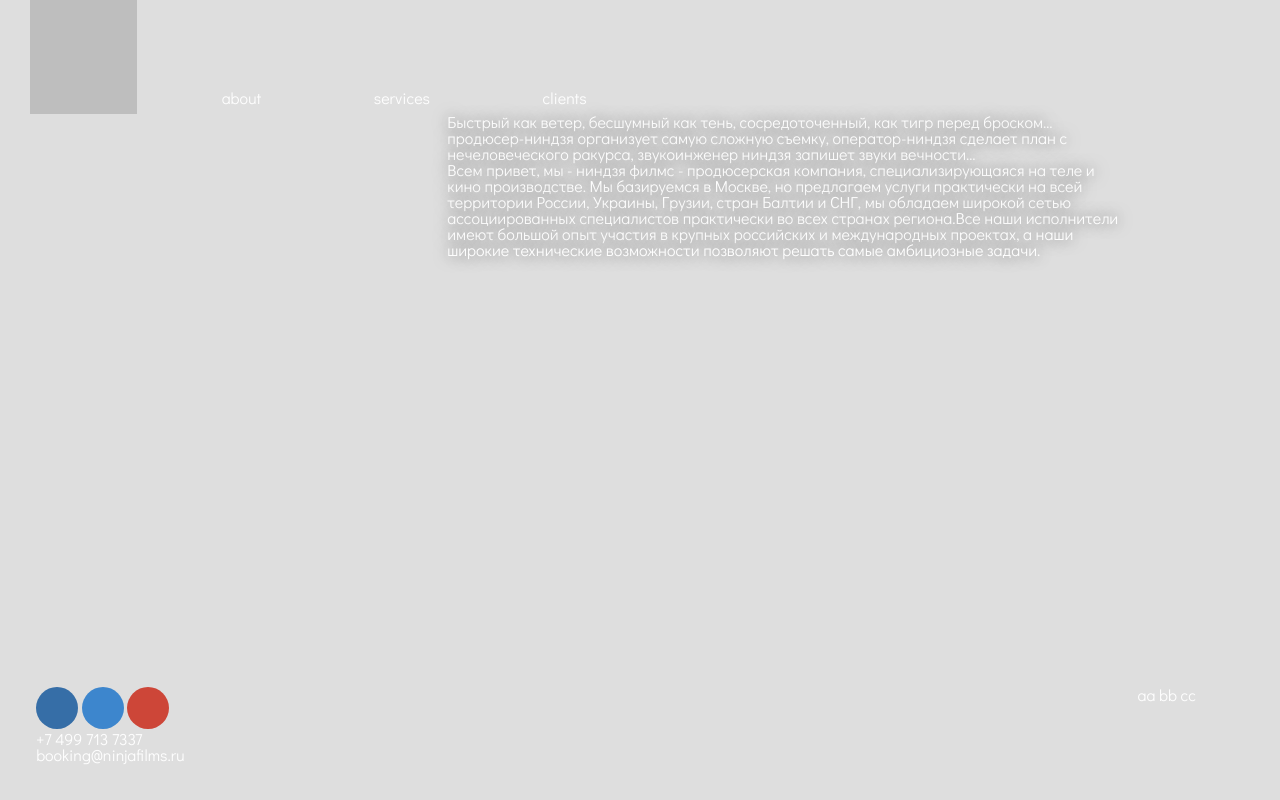
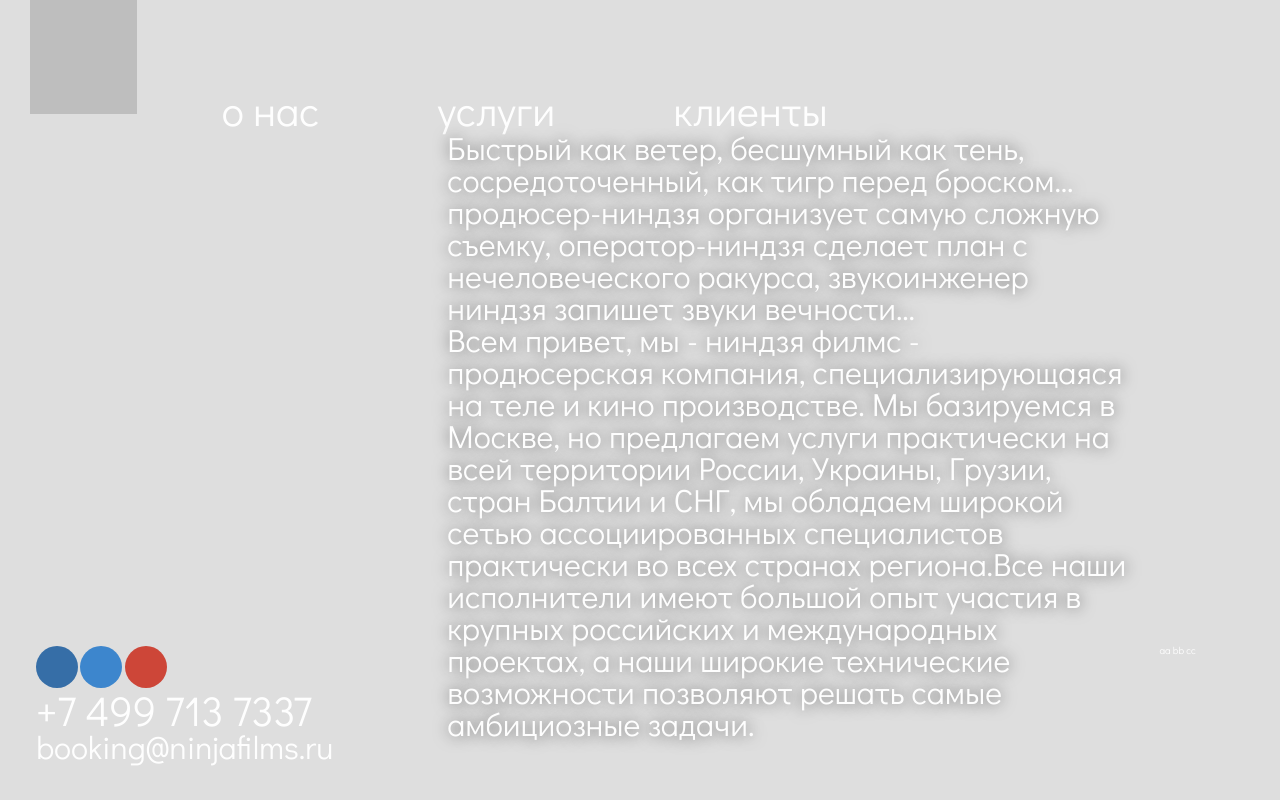
Before and after one commit to yanorlov/ninja, a plain HTML site: page index.html in a window 1280 px wide. Drawn offline with Linux system fonts and the light colour scheme.

Commit message:
font size edits

```diff
--- a/css/styles.css
+++ b/css/styles.css
@@ -5,6 +5,8 @@ html, body, .wrapper {
 html {
     color: #fefefe;
     font-family: 'Didact Gothic', sans-serif;
+    font-size: 62.5%;
+    overflow: hidden;
 }
 
 a {
@@ -38,6 +40,7 @@ nav {
     float: left;
     width: 86.9413%;
     padding-top: 90px; /* !!!!!!!!! */
+    font-size: 4.15em;
 }
 
 nav > a {
@@ -51,6 +54,7 @@ main {
 
 main > p {
     text-shadow: 0 0 15px rgba(0,0,0,.6);
+    font-size: 3.2em;
 }
 
 footer {
@@ -62,8 +66,16 @@ footer {
 }
 
 .contacts {
-    width: 30%;
+    width: 80%;
     float: left;
+}
+
+.phone {
+    font-size: 4.15em;
+}
+
+.mail {
+    font-size: 3.2em;
 }
 
 .socialmedias a {
--- a/index.html
+++ b/index.html
@@ -13,9 +13,9 @@
         <header>
             <div class="logo"></div>
             <nav>
-                <a href="">about</a>
-                <a href="">services</a>
-                <a href="">clients</a>
+                <a href="">о нас</a>
+                <a href="">услуги</a>
+                <a href="">клиенты</a>
             </nav>
         </header>
         <main>
@@ -39,10 +39,10 @@
                     <a href="" class="sm-vim"></a>
                     <a href="" class="sm-yt"></a>
                 </div>
-                <p class="">
+                <p class="phone">
                     +7 499 713 7337
                 </p>
-                <p class="">
+                <p class="mail">
                     booking@ninjafilms.ru
                 </p>
             </div>
```
